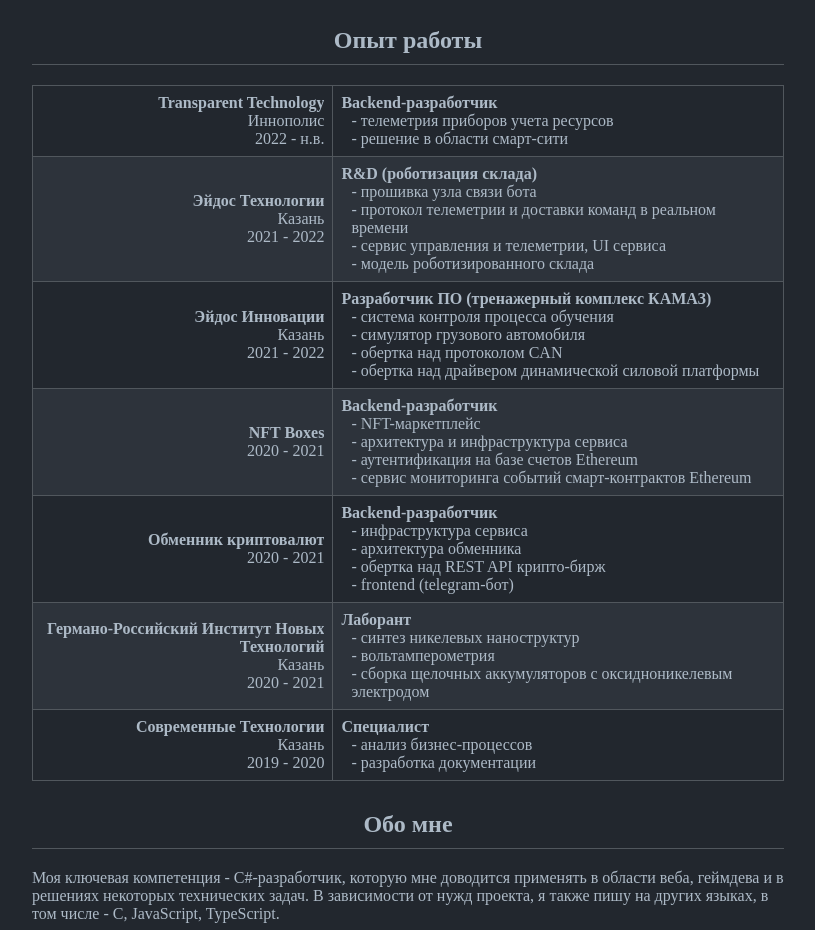
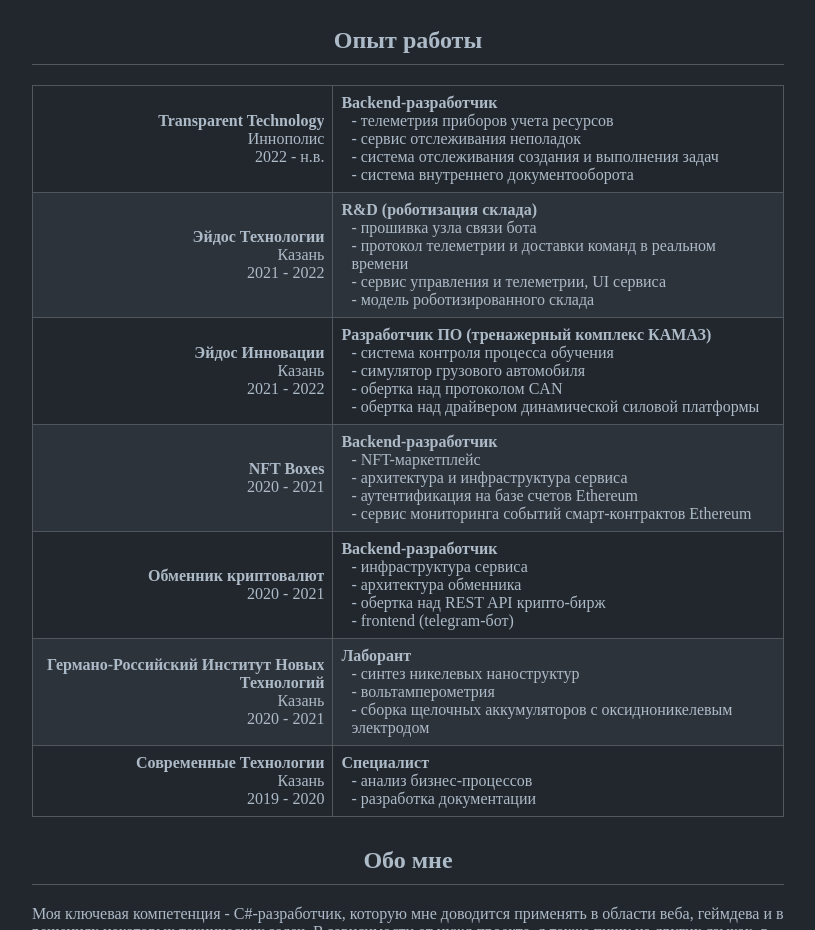
Before and after one commit to Yamzik/yamzik.github.io, a plain HTML site: page index.html in a window 1280 px wide. Shown: the part 824-1754 px from the top of the page, without its empty margins (232-1047 px from the left). Drawn offline with Linux system fonts and the light colour scheme; a web font is replaced by a local one.

Commit message:
Update experience

```diff
--- a/index.html
+++ b/index.html
@@ -142,7 +142,9 @@
                             <div class="position">Backend-разработчик</div>
                             <ul>
                                 <li>телеметрия приборов учета ресурсов</li>
-                                <li>решение в области смарт-сити</li>
+                                <li>сервис отслеживания неполадок</li>
+                                <li>система отслеживания создания и выполнения задач</li>
+                                <li>система внутреннего документооборота</li>
                             </ul>
                         </td>
                     </tr>
```
